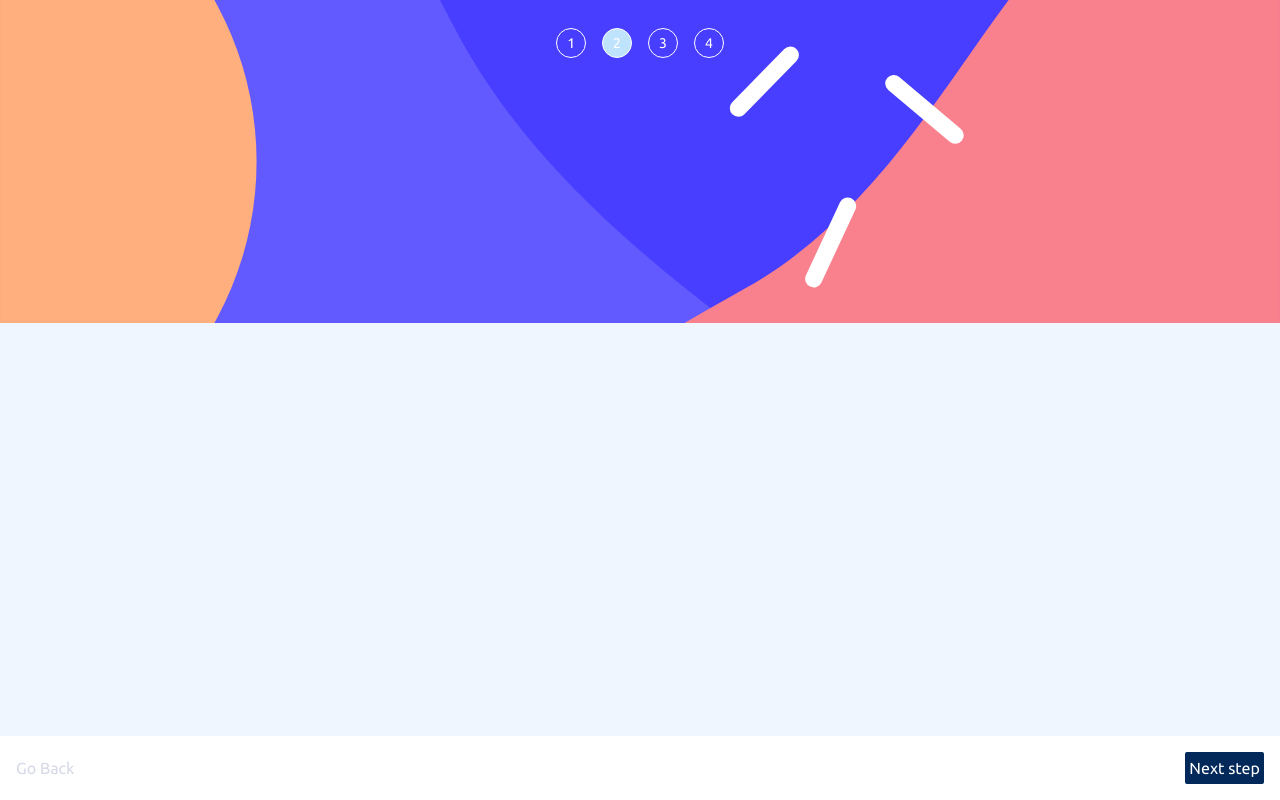
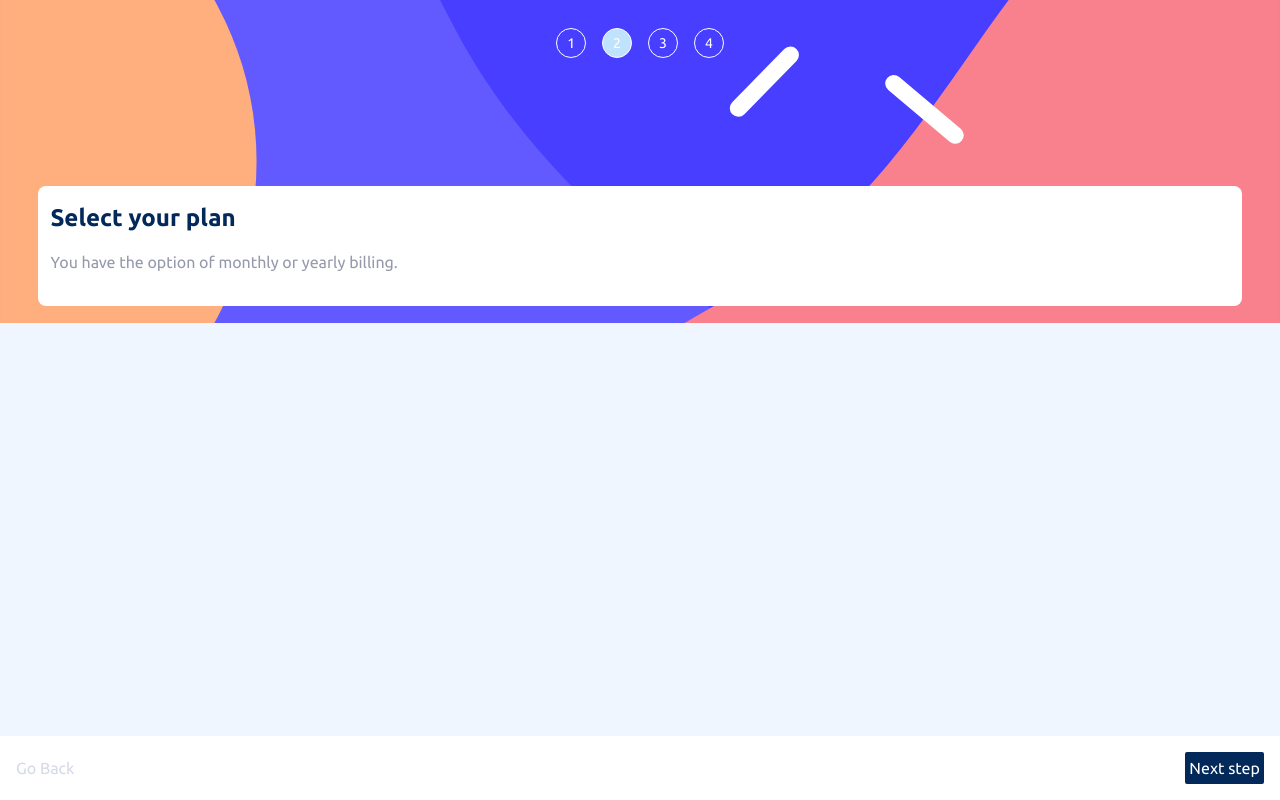
Before and after one commit to WoolenLamb2171/Multi-step-form, a Next.js app: page /SecondStep in a window 1280 px wide. Built offline with nearby package versions, Linux system fonts and the light colour scheme.

Commit message:
add second step form header component

```diff
--- a/src/app/FourthStep/page.tsx
+++ b/src/app/FourthStep/page.tsx
@@ -1,5 +1,5 @@
 const FourthStep = () => {
-    return ( <main>
+    return ( <main className="flex justify-center items-center">
         <h1>Fourth Step</h1>
     </main> );
 }
--- a/src/app/SecondStep/page.tsx
+++ b/src/app/SecondStep/page.tsx
@@ -1,7 +1,9 @@
+import SeconsStepForm from "@/components/SecondStepForm";
+
 const SecondStep = () => {
     return (
-        <main>
-            <h1 className="text-9xl font-Bold text-purple-800 mt-11">Second Step</h1>
+        <main className="flex justify-center items-center">
+            <SeconsStepForm />
         </main>
     );
 }
--- a/src/app/ThirdStep/page.tsx
+++ b/src/app/ThirdStep/page.tsx
@@ -1,6 +1,6 @@
 const ThirdStep = () => {
     return (
-        <main>
+        <main className="flex justify-center items-center">
             <h1>Third Step</h1>
         </main>
     );
--- /dev/null
+++ b/src/components/SecondStepForm.tsx
@@ -0,0 +1,11 @@
+import SecondStepFormHeader from "./SecondStepFormHeader";
+
+const SeconsStepForm = () => {
+    return (
+    <div className="z-10 bg-White py-4 px-3 rounded-lg mt-[10%] w-[94%]">
+        <SecondStepFormHeader />
+    </div>
+    );
+}
+
+export default SeconsStepForm;
--- /dev/null
+++ b/src/components/SecondStepFormHeader.tsx
@@ -0,0 +1,10 @@
+const SecondStepFormHeader = () => {
+    return (
+        <>
+            <h1 className="font-Bold text-Marine-blue text-2xl mb-4">Select your plan</h1>
+            <p className="font-Regular text-Cool-gray text-base mb-4">You have the option of monthly or yearly billing.</p>
+        </>
+    );
+}
+
+export default SecondStepFormHeader;
```
